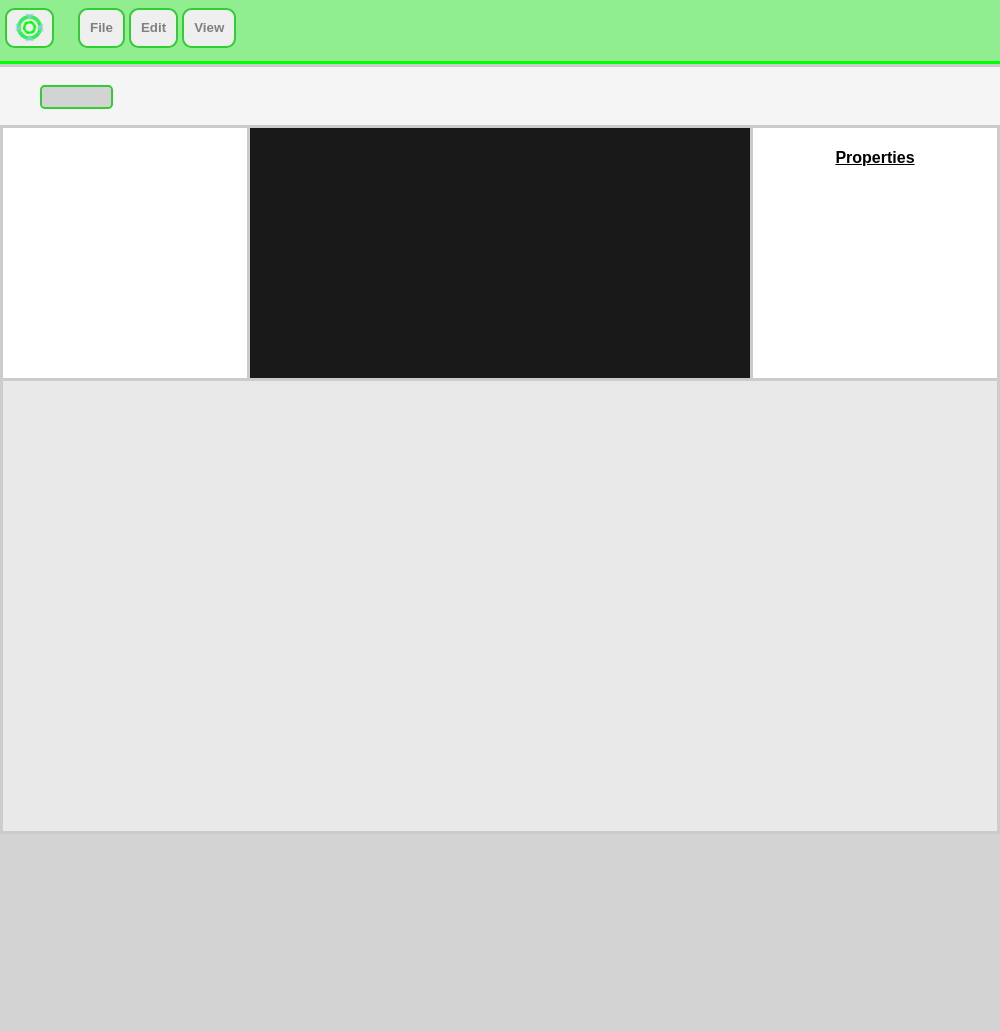
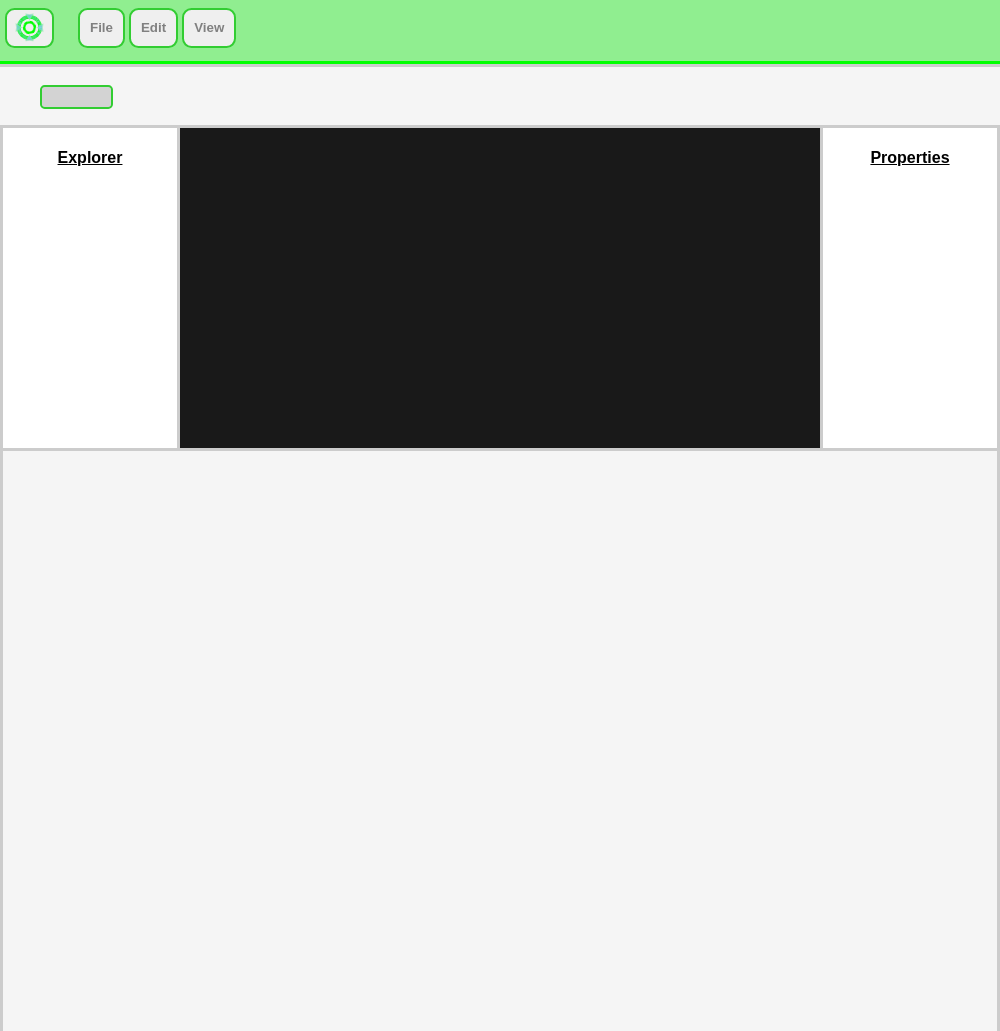
Before and after one commit to GMM-rgb/GobEngine, an Electron app: page application/app_contents/index.html in a window 1000 px wide. Before the commit the page ends 834 px from the top, so only its background shows below. Drawn offline with nearby package versions, Linux system fonts and the light colour scheme; no server answers.

Commit message:
Update styles for editor frames and viewport for improved aesthetics and layout

```diff
--- a/application/app_contents/app_assets/stylesheets/workspace/editor_viewport/viewport_styles.css
+++ b/application/app_contents/app_assets/stylesheets/workspace/editor_viewport/viewport_styles.css
@@ -5,6 +5,7 @@
     flex: 1 1 auto;
     width: auto;
     height: auto;
+    max-width: 800px;
 }
 
 #RenderingArea {
--- a/application/app_contents/app_assets/stylesheets/workspace/editor_windows/editor_frames.css
+++ b/application/app_contents/app_assets/stylesheets/workspace/editor_windows/editor_frames.css
@@ -6,7 +6,7 @@
     max-height: initial;
     height: 100%;
     backdrop-filter: blur(1px);
-    background: rgba(255, 255, 255, 0.5);
+    background: whitesmoke;
     border: 3px solid #ccc;
     box-sizing: border-box;
     transform-origin: left bottom;
@@ -23,9 +23,9 @@
     flex-direction: column;
     flex-basis: content;
     flex-flow: auto;
-    flex: 1 1 auto;
+    flex: 0 0 0;
     min-height: 10%;
-    max-width: 250px;
+    max-width: 25%;
     min-width: 18%;
     width: 25%;
     height: 100%;
@@ -44,7 +44,7 @@
 }
 
 /* Editor Frame Contents */
-.properties-header {
+.header {
     text-align: center;
     text-overflow: ellipsis;
     text-decoration: underline;
--- a/application/app_contents/index.html
+++ b/application/app_contents/index.html
@@ -13,7 +13,7 @@
             margin: 0 !important;
             font-family: Arial, Helvetica, sans-serif !important;
             overflow: hidden !important;
-            background: lightgray;
+            background: lightseagreen;
         }
     </style>
     <body>
@@ -46,7 +46,7 @@
                 </div>
             </div>
         </div>
-        <div id="RenderingArea" style="width: 100%; height: calc(100vh - 30px);">
+        <div id="RenderingArea" style="width: 100%; height: calc(100vw - 30px);">
             <div class="taskbar-current-tabs">
                 <ol>
                     <button class="workspace-editor-tab"></button>
@@ -55,7 +55,9 @@
             <div class="inline-editor-frame">
                 <!-- Inline frame left -->
                 <div class="inline-frame left">
-
+                    <span>
+                        <h4 class="header explorer">Explorer</h4>
+                    </span>
                 </div>
 
                 <!-- Rendering Canvas --><canvas id="RenderingCanvas" virtualkeyboardpolicy="false"></canvas>
@@ -63,12 +65,14 @@
                 <!-- Inline frame right -->
                 <div class="inline-frame right">
                     <span>
-                        <h4 class="properties-header">Properties</h4>
+                        <h4 class="header properties">Properties</h4>
                     </span>
                 </div>
             </div>
             <div class="bottom-editor-frame">
+                <section>
 
+                </section>
             </div>
         </div>
     </body>
```
